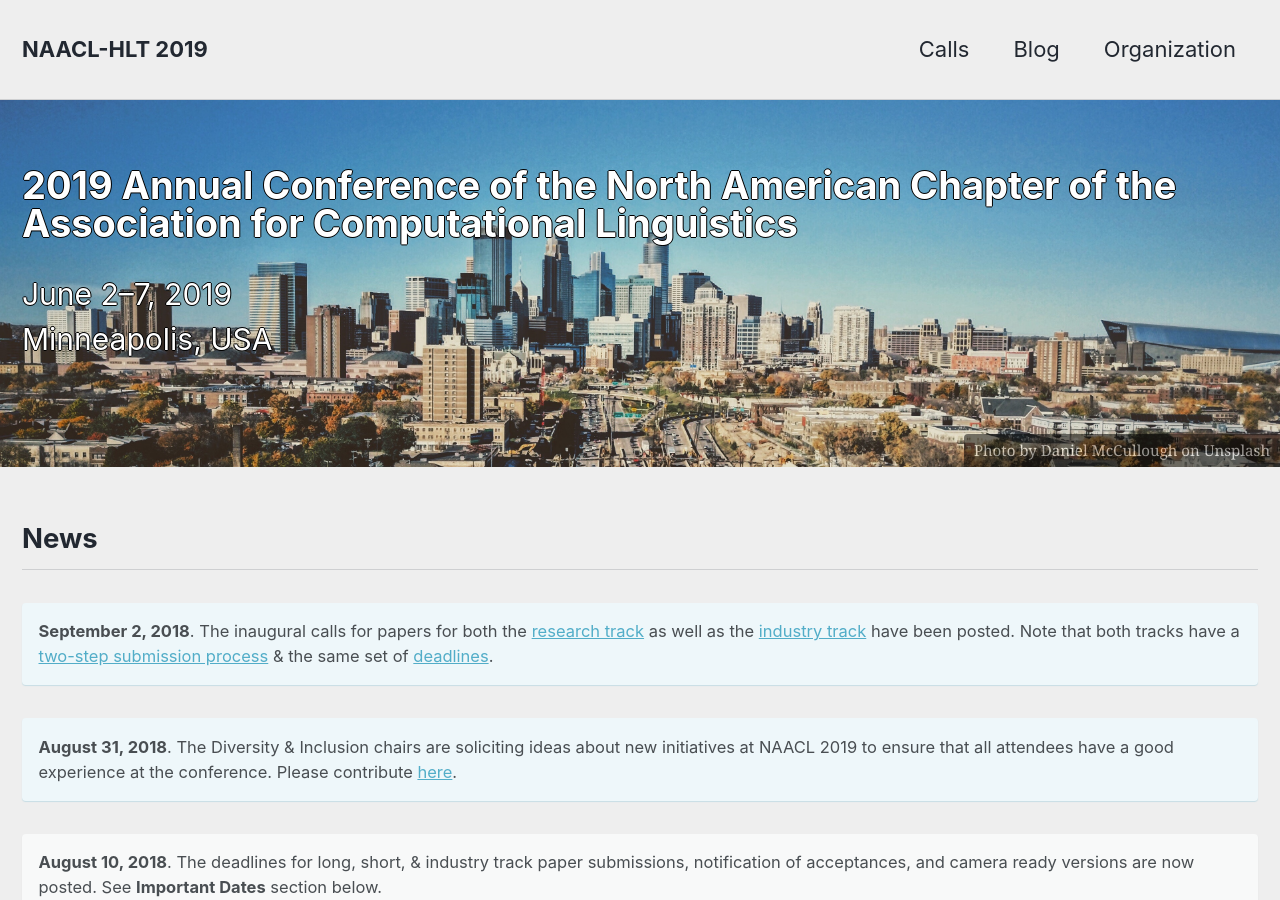
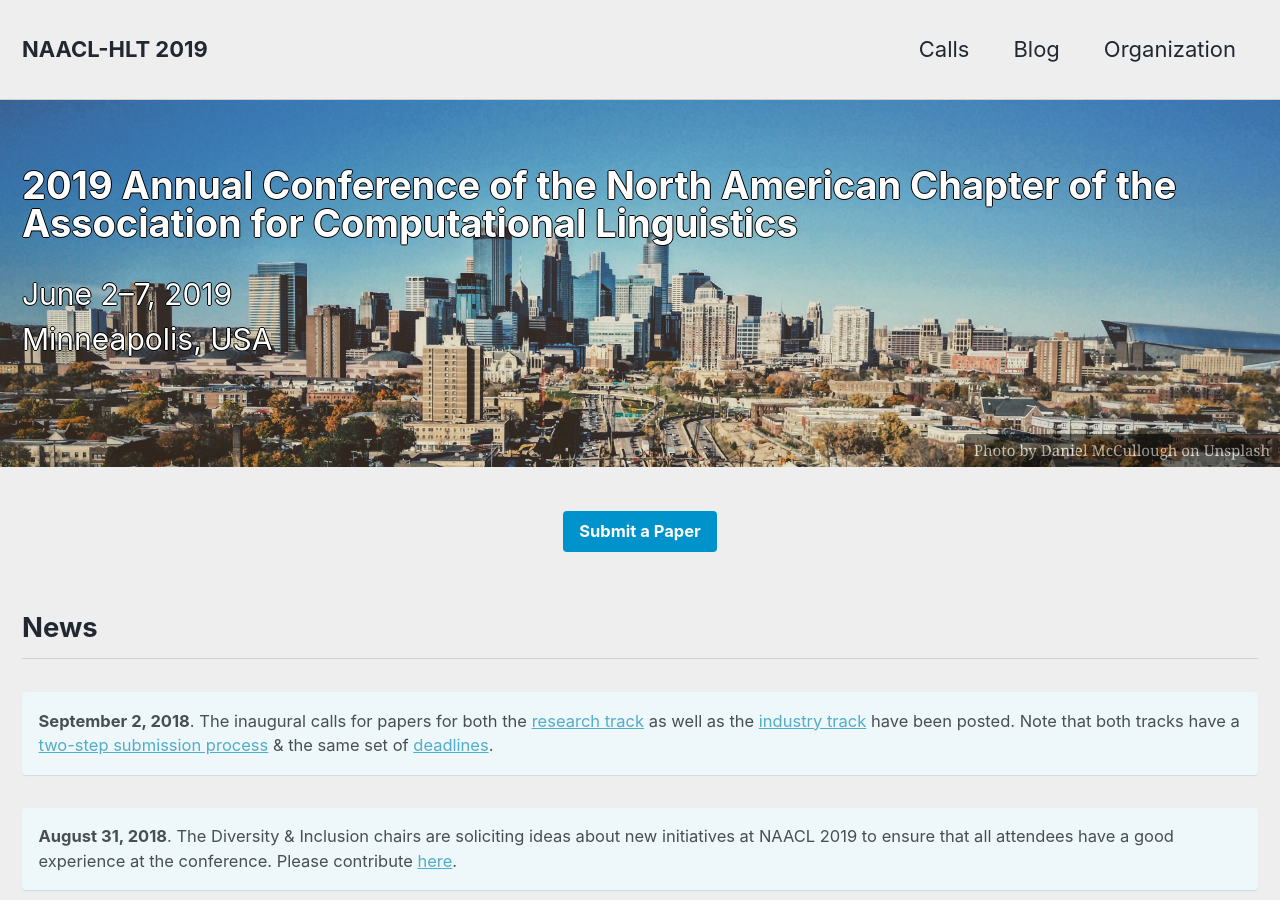
Before and after one commit to naacl-org/naacl-2021-website, a Jekyll site: the page built from _pages/home.md, in a window 1280 px wide and 900 px high. Built offline with Jekyll 4.4.1, drawn with Linux system fonts in a browser that asks for light colours; nearby versions of some CDN libraries.

Commit message:
Add submit paper button to homepage.

```diff
--- a/_pages/home.md
+++ b/_pages/home.md
@@ -8,9 +8,9 @@
 excerpt: "June 2&ndash;7, 2019<br/>Minneapolis, USA"
 ---
 
-<!-- <div class="text-center">
-<a href="https://www.softconf.com/emnlp2018/papers/" target="_blank" class="btn btn--primary">Submit a Paper</a>
-</div> -->
+<div class="text-center">
+<a href="https://www.softconf.com/naacl2019/papers" target="_blank" class="btn btn--primary">Submit a Paper</a>
+</div>
 
 <h2>News</h2>
 
```
